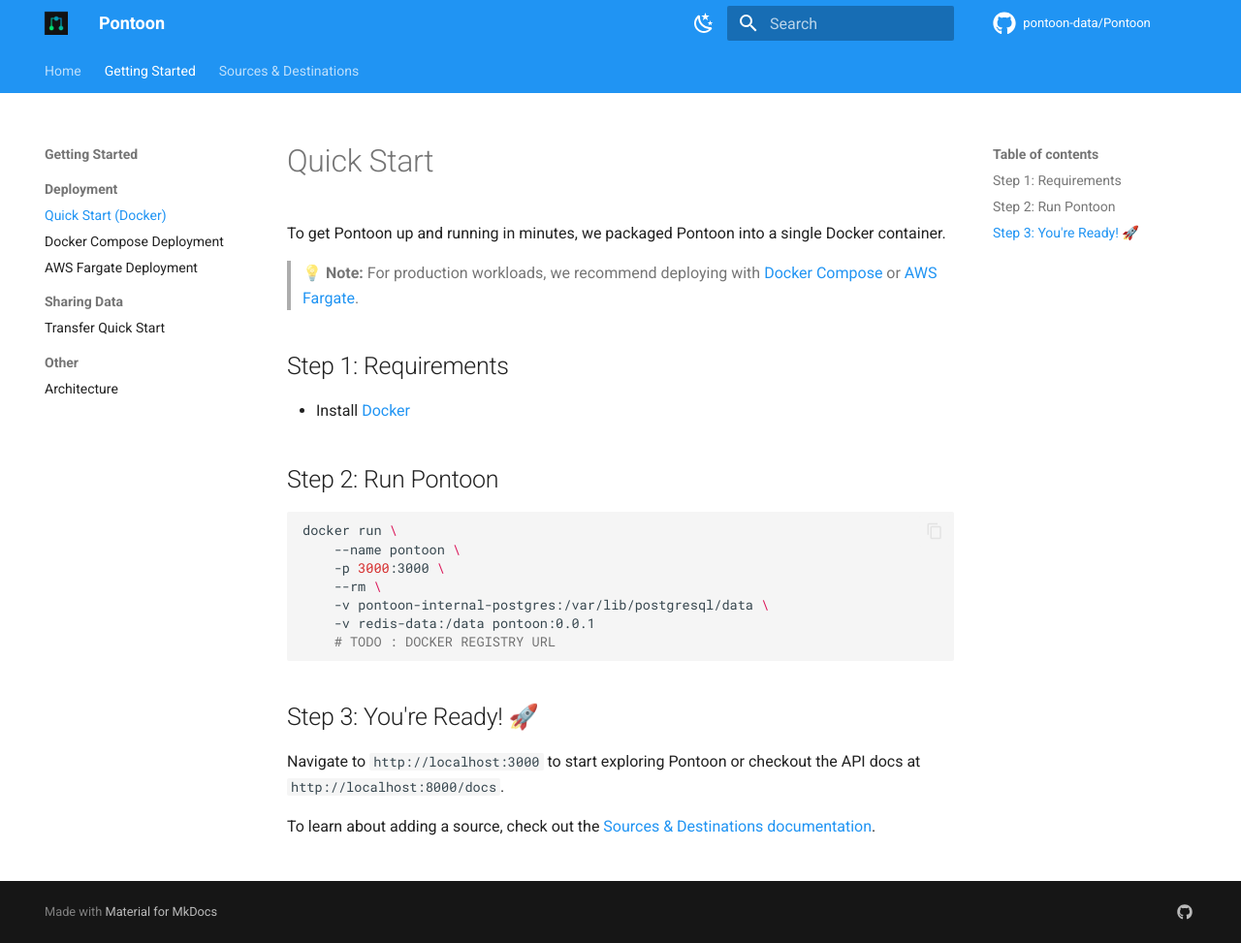
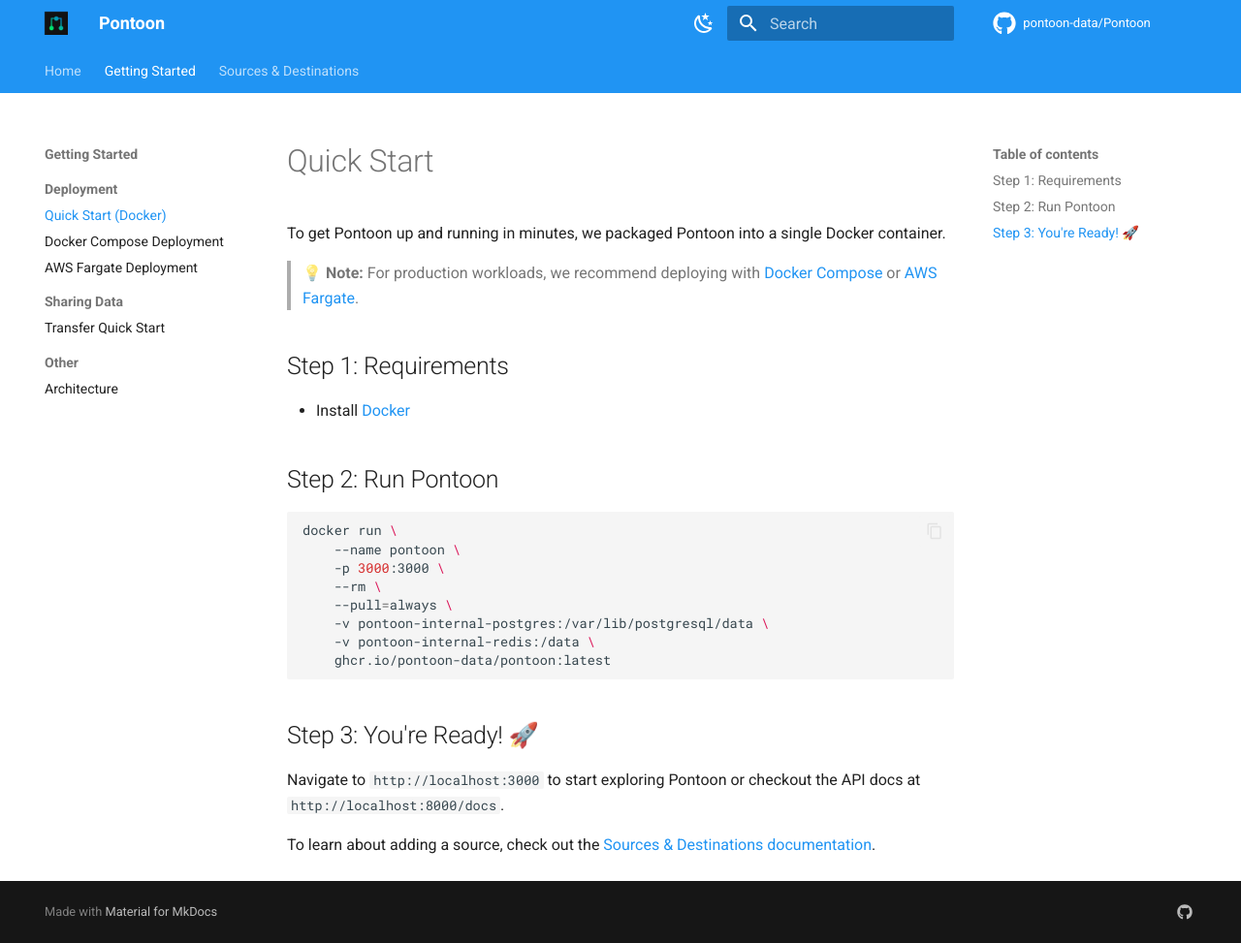
Before and after one commit to pontoon-data/Pontoon, an MkDocs documentation site: the page built from docs/docs/getting-started/quick-start.md, in a window 1280 px wide and 973 px high. Shown: the whole window at 97% size. Built offline with MkDocs 1.6.1 and Material for MkDocs 9.7.7, drawn with Linux system fonts in a browser that asks for light colours; comment, search, counter and statistics services are not loaded.

Commit message:
Updated docs with github docker url (#3)

````diff
--- a/docs/docs/getting-started/quick-start.md
+++ b/docs/docs/getting-started/quick-start.md
@@ -15,9 +15,10 @@
     --name pontoon \
     -p 3000:3000 \
     --rm \
+    --pull=always \
     -v pontoon-internal-postgres:/var/lib/postgresql/data \
-    -v redis-data:/data pontoon:0.0.1
-    # TODO : DOCKER REGISTRY URL
+    -v pontoon-internal-redis:/data \
+    ghcr.io/pontoon-data/pontoon:latest
 ```
 
 ## Step 3: You're Ready! 🚀
````
Also changed, not shown: docs/docs/getting-started/docker-compose.md (+1 -2 lines), README.md, 1 other file.
